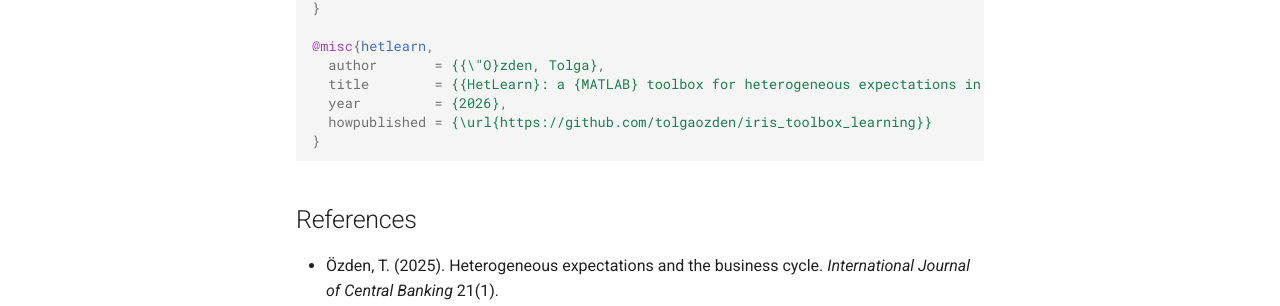
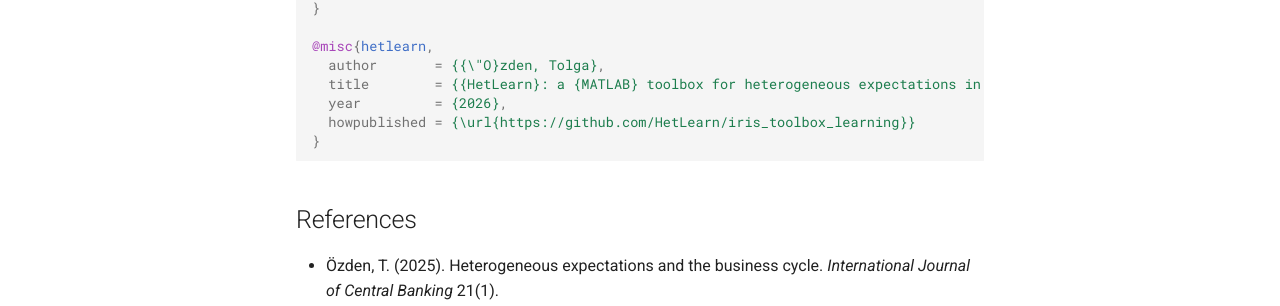
Before and after one commit to HetLearn/iris_toolbox_learning, an MkDocs documentation site: the page built from docs_site/index.md, in a window 1280 px wide and 900 px high, scrolled down 3946 px. Shown: the part 284-590 px from the top of the window. Built offline with MkDocs 1.6.1 and Material for MkDocs 9.7.7, drawn with Linux system fonts in a browser that asks for light colours; comment, search, counter and statistics services are not loaded; some of the changed lines change nothing that is shown.

Commit message:
docs_site/index.md: repository URLs of the HetLearn organization

````diff
--- a/docs_site/index.md
+++ b/docs_site/index.md
@@ -93,7 +93,7 @@
 ## License and citation
 
 The code is released under the MIT License
-([`LICENSE`](https://github.com/tolgaozden/iris_toolbox_learning/blob/main/LICENSE)). To cite
+([`LICENSE`](https://github.com/HetLearn/iris_toolbox_learning/blob/main/LICENSE)). To cite
 the method and the toolbox:
 
 ```bibtex
@@ -110,7 +110,7 @@
   author       = {{\"O}zden, Tolga},
   title        = {{HetLearn}: a {MATLAB} toolbox for heterogeneous expectations in {IRIS} models},
   year         = {2026},
-  howpublished = {\url{https://github.com/tolgaozden/iris_toolbox_learning}}
+  howpublished = {\url{https://github.com/HetLearn/iris_toolbox_learning}}
 }
 ```
 
````
